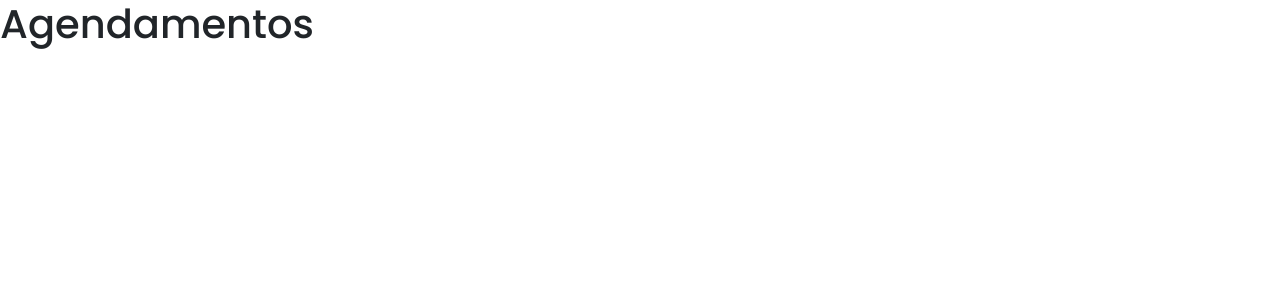
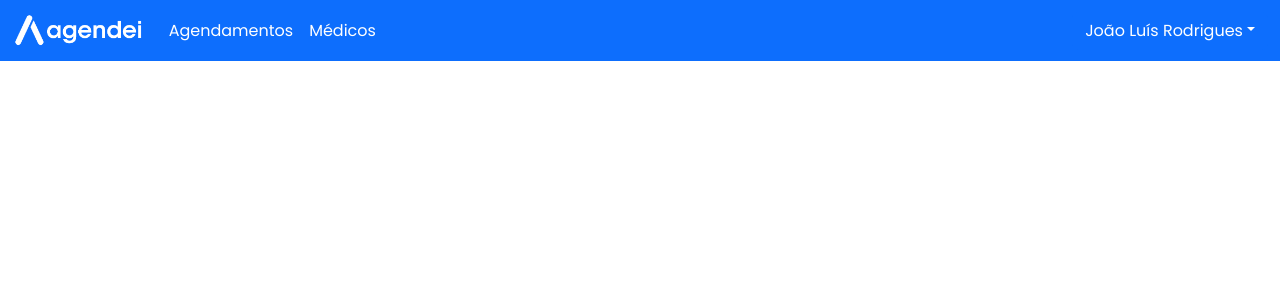
Before and after one commit to jooluisrm/agendei-web, a React (Vite) app: page /appointments in a window 1280 px wide. Shown: the top 300 px of the page. Built offline with nearby package versions, Linux system fonts and the light colour scheme.

Commit message:
navbar do appointment feita

```diff
--- /dev/null
+++ b/src/components/navbar/navbar.css
@@ -0,0 +1,3 @@
+.navbar-logo {
+    height: 35px;
+}
--- /dev/null
+++ b/src/components/navbar/navbar.jsx
@@ -0,0 +1,46 @@
+import "./navbar.css";
+import { Link } from "react-router-dom";
+import logo from "../../assets/logo-white.png";
+
+function Navbar() {
+    return (
+        <nav class="navbar fixed-top navbar-expand-lg bg-primary" data-bs-theme="dark">
+            <div className="container-fluid">
+                <Link className="navbar-brand" to="/appointments">
+                    <img src={logo} className="navbar-logo" />
+                </Link>
+                <button class="navbar-toggler" type="button" data-bs-toggle="collapse" data-bs-target="#navbarSupportedContent" aria-controls="navbarSupportedContent" aria-expanded="false" aria-label="Toggle navigation">
+                    <span className="navbar-toggler-icon"></span>
+                </button>
+
+                <div className="collapse navbar-collapse" id="navbarSupportedContent">
+                    <ul className="navbar-nav me-auto mb-2 mb-lg-0">
+                        <li className="nav-item">
+                            <Link className="nav-link active" href="/appointments">Agendamentos</Link>
+                        </li>
+                        <li className="nav-item">
+                            <Link className="nav-link active" href="/doctors">Médicos</Link>
+                        </li>
+                    </ul>
+
+                    <ul className="navbar-nav">
+                        <li className="nav-item">
+                            <div className="btn-group">
+                                <button className="btn btn-primary dropdown-toggle" type="button" data-bs-toggle="dropdown" aria-expanded="false">
+                                    João Luís Rodrigues
+                                </button>
+                                <ul className="dropdown-menu dropdown-menu-end">
+                                    <li><Link className="dropdown-item" to="#">Meu Perfil</Link></li>
+                                    <li><hr className="dropdown-divider" /></li>
+                                    <li><Link className="dropdown-item" to="/">Desconectar</Link></li>
+                                </ul>
+                            </div>
+                        </li>
+                    </ul>
+                </div>
+            </div>
+        </nav>
+    )
+}
+
+export default Navbar;
--- a/src/pages/appointments/appointments.jsx
+++ b/src/pages/appointments/appointments.jsx
@@ -1,6 +1,9 @@
+import Navbar from "../../components/navbar/navbar";
+
 function Appointments() {
     return (
         <>
+            <Navbar />
             <h1>Agendamentos</h1>
         </>
     );
```
